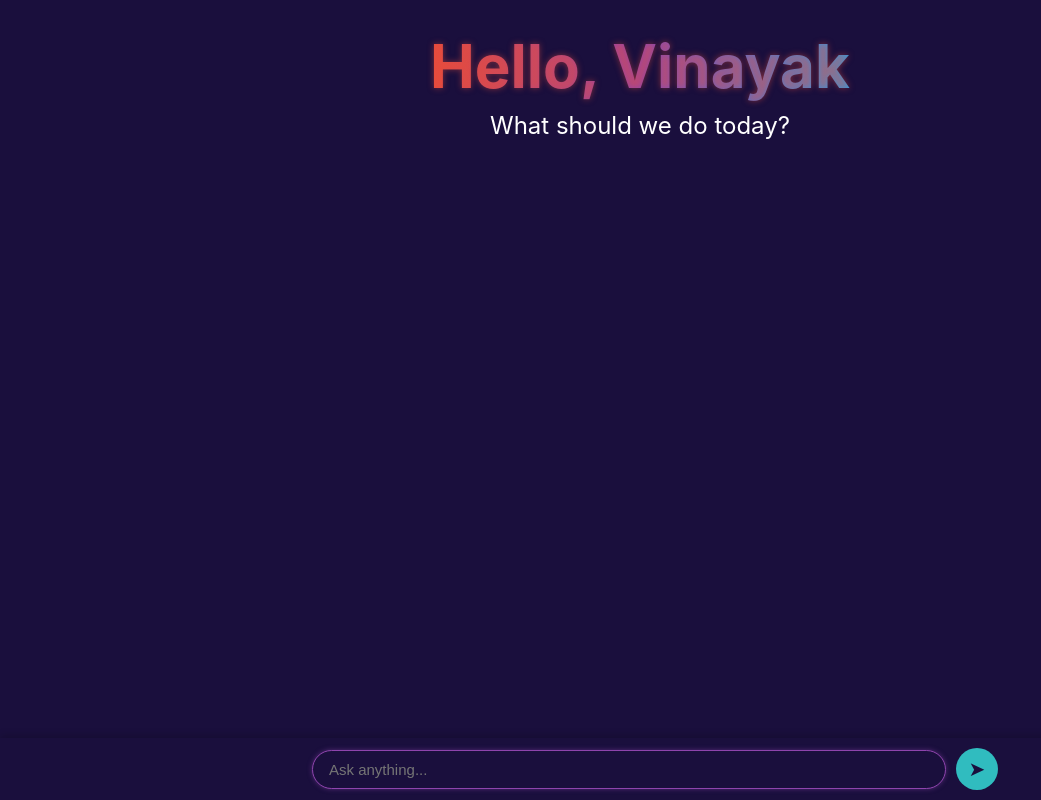
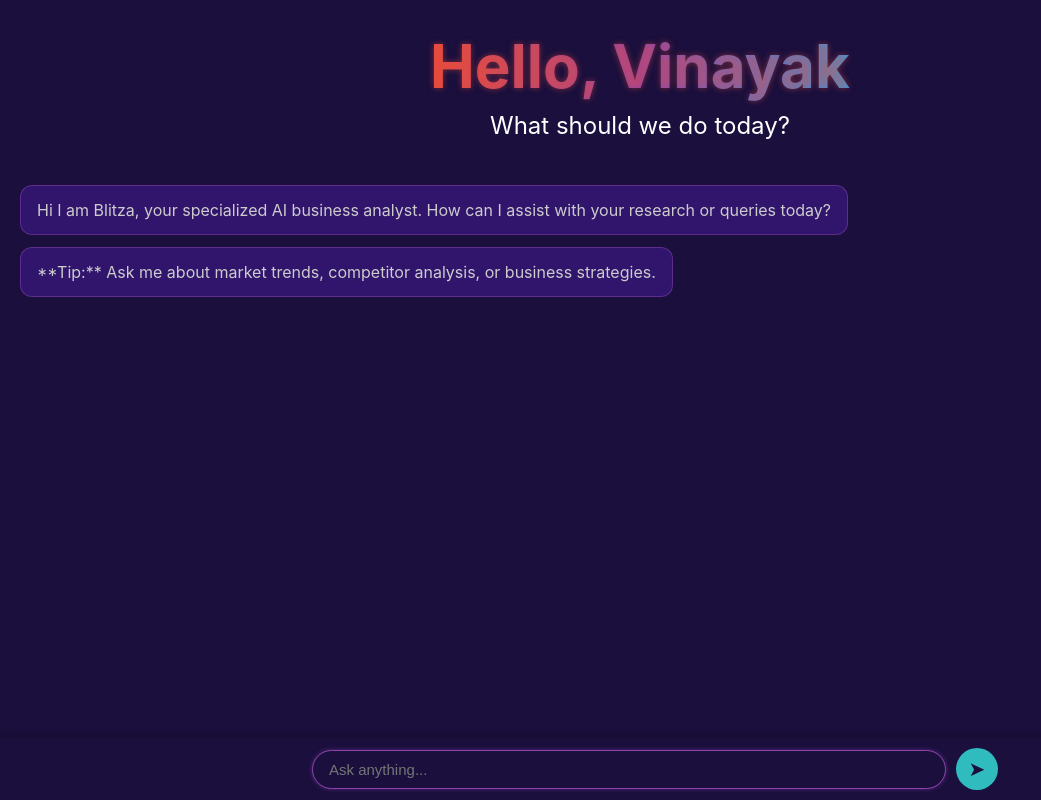
Before and after one commit to vinayak-9022/Deviathon, a plain HTML site: page frontend/index.html in a window 1280 px wide. Shown: the whole page, without its empty margins (0-1041 px from the left). Drawn offline with nearby package versions, Linux system fonts and the light colour scheme.

Commit message:
Updated index.html

```diff
--- a/frontend/index.html
+++ b/frontend/index.html
@@ -8,27 +8,27 @@
 </head>
 <body>
   <div class="container">
-    <!-- Greeting Section -->
+
     <div class="greeting">
-      <h1>Hello, <span id="username">Vinayak</span></h1>
+      <h1>Hello, <span id="username">Welcome To BLITZa</span></h1>
       <p>What should we do today?</p>
     </div>
 
-    <!-- Chat Messages -->
-    <div class="chat-wrapper">
+     <div class="chat-wrapper">
       <div class="chat-container" id="chat-container">
-        <!-- Messages will appear here -->
-      </div>
-    </div>
+      <div class="message ai-message"> Hi I am Blitza, your specialized AI business analyst. How can I assist with your research or queries today? </div>
+       <div class="message ai-message tip-message"> **Tip:** Ask me about market trends, competitor analysis, or business strategies.
 
-    <!-- Search/Input Box at Bottom -->
+    </div>  </div> </div>
+
+
     <div class="search-box">
       <input type="text" id="query" placeholder="Ask anything..." />
       <button id="search-btn"></button>
     </div>
   </div>
 
-  <!-- jsPDF Library -->
+
   <script src="https://cdnjs.cloudflare.com/ajax/libs/jspdf/2.5.1/jspdf.umd.min.js"></script>
   <script src="script.js"></script>
 </body>
```
